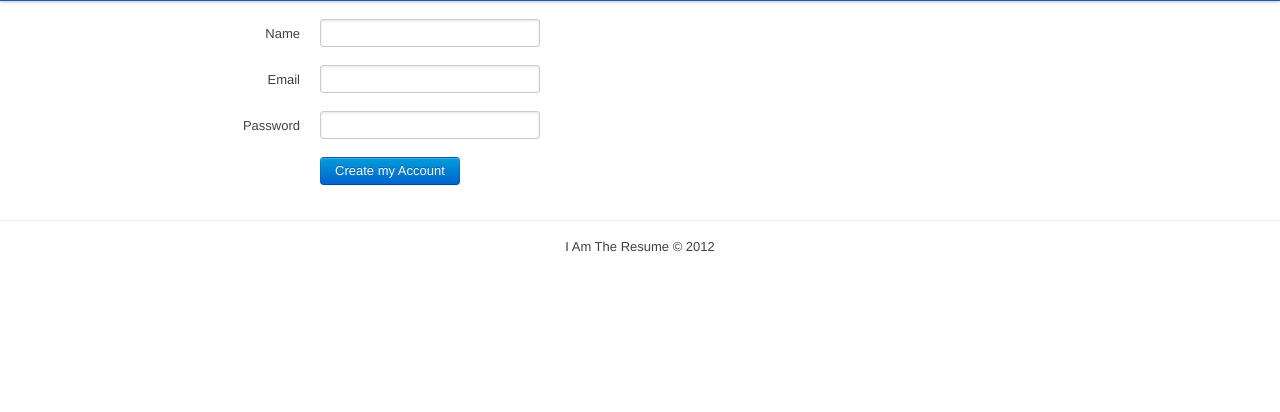
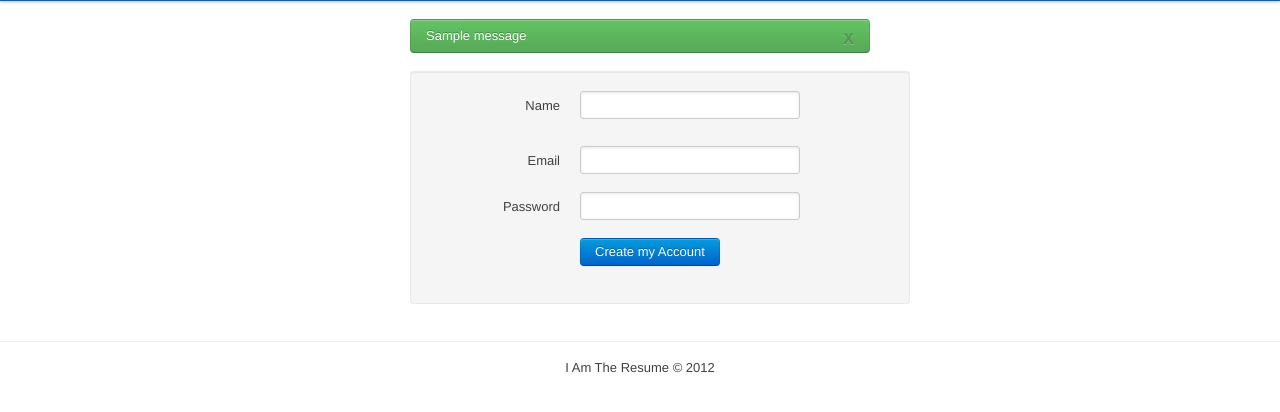
Before and after one commit to nandak522/iamtheresume, a Django app: template users/templates/signup.html in a window 1280 px wide. Shown: the part 41-453 px from the top of the page. Run offline with Django 3.2, Linux system fonts and the light colour scheme; the template is opened without the code that fills it, so the values that code supplies are empty, except form fields; tables that the repository leaves empty hold one stand-in row (values such as "Sample post"); one stand-in notice (Sample message) is shown; form fields are guessed from the names that the template uses; some libraries are stand-ins or nearby versions.

Commit message:
Messages related cleanups

```diff
--- a/templates/base.html
+++ b/templates/base.html
@@ -23,6 +23,7 @@
     </div>
     <div class='container'>
         <div id='content'>
+        {% include 'messages.html' %}
         {% block content %}
         {% endblock %}
         </div>
--- /dev/null
+++ b/templates/messages.html
@@ -0,0 +1,12 @@
+{% if messages %}
+<div class='row'>
+<div class='alerts offset4 span8'>
+    {% for message in messages %}
+        <div class='alert-message {{message.tags}} fade in' data-alert='alert'>
+            <a href='#' class='close'>x</a>
+        <p{% if message.tags %} class="{{ message.tags }}"{% endif %}>{%autoescape off%}{{ message }}{%endautoescape%}</p>
+        {% endfor %}
+        </div>
+</div>
+</div>
+{% endif %}
--- /dev/null
+++ b/users/messages.py
@@ -0,0 +1,6 @@
+USER_LOGOUT_SUCCESSFUL = 'Logged out successfully'
+USER_SIGNUP_SUCCESSFUL = 'Congratulations! You have signed up!'
+USER_SIGNUP_FAILURE = 'Invalid Signup Information'
+USER_LOGIN_SUCCESSFUL = 'Welcome Back!'
+USER_LOGOUT_SUCCESSFUL = 'You logged out Successfully'
+USER_LOGIN_FAILURE = 'Invalid email and/or password combination'
--- a/users/templates/signup.html
+++ b/users/templates/signup.html
@@ -1,30 +1,34 @@
 {% extends 'base.html' %}
 {% block content %}
-{% if form.errors %}
-<div class='alerts'>
-    <div class='alert-message error fade in' data-alert='alert'>
-        <a href='#' class='close'>x</a>
-        <p>Invalid SignUp Information</p>
-    </div>
-</div>
-{% endif %}
+<div class='row'>
+    <div class='well offset4 span8'>
         <form method='POST' action='{% url signup %}'>{% csrf_token %}
             <div class='clearfix {% if form.name.errors %}error{% endif %}'>
                 {{form.name.label_tag}}
                 <div class='input'>
-        {{form.name}}{{form.name.errors.0}}
+                    {{form.name}}
+                    {% if form.name.errors %}
+                    <p>{{ form.name.errors.as_text }}
+                    {% endif %}
+                    </p>
                 </div>
             </div>
             <div class='clearfix {% if form.email.errors %}error{% endif %}'>
                 {{form.email.label_tag}}
                 <div class='input'>
-        {{form.email}}{{form.email.errors.0}}
+                    {{form.email}}
+                    {% if form.email.errors %}
+                    <p>{{ form.email.errors.as_text }}
+                    {% endif %}
                 </div>
             </div>
             <div class='clearfix {% if form.password.errors %}error{% endif %}'>
                 {{form.password.label_tag}}
                 <div class='input'>
-        {{form.password}}{{form.password.errors.0}}
+                    {{form.password}}
+                    {% if form.password.errors %}
+                    <p>{{ form.password.errors.as_text }}
+                    {% endif %}
                 </div>
             </div>
             <div class='clearfix'>
@@ -33,6 +37,8 @@
                 </div>
             </div>
         </form>
+    </div>
+</div>
 {% endblock %}
 {% block extrajs %}
 <script type='text/javascript' src='/site_media/thirdparty/bootstrap/js/bootstrap-alerts.js'></script>
--- /dev/null
+++ b/users/templatetags/users_tags.py
@@ -0,0 +1,3 @@
+#from django import template
+#
+#register = template.Library()
```
Also changed, not shown: users/templates/login.html (+6 -10 lines), users/views.py (+6 -2 lines), users/templatetags/__init__.py (added). Lines whose indentation alone changed are shown as unchanged.
